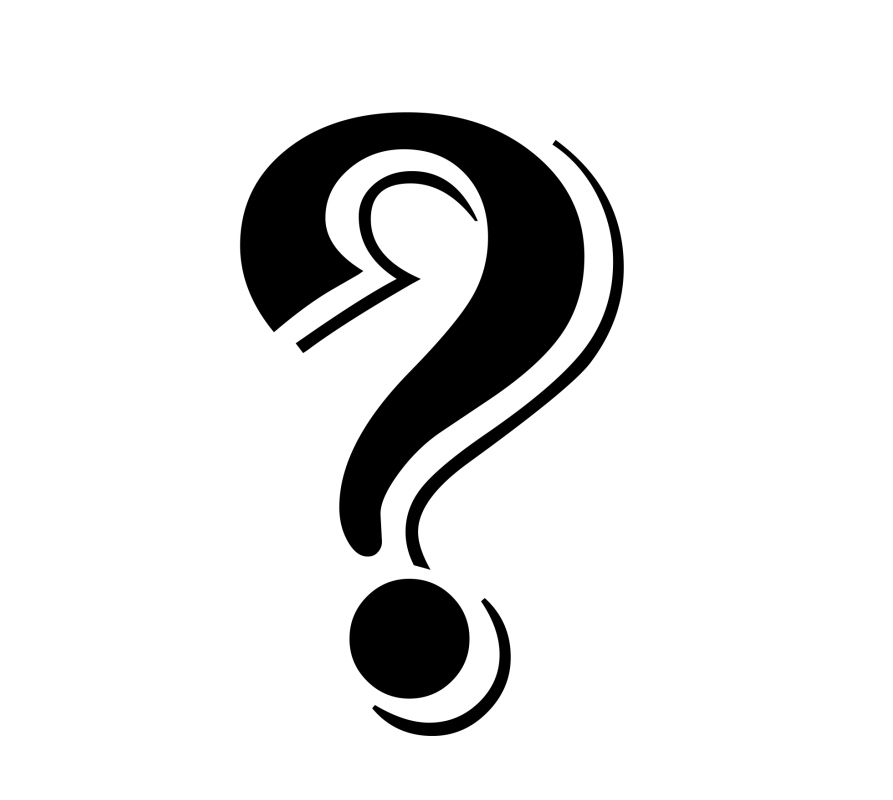
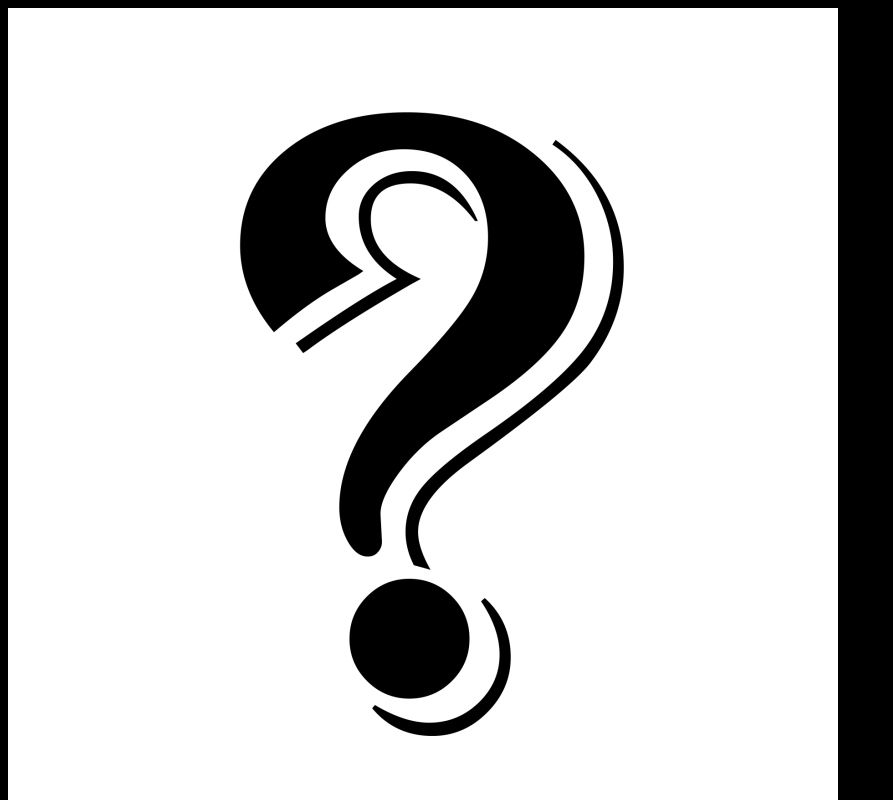
Before and after one commit to OSUT-IT-1/phases, a plain HTML site: page index.html in a window 1280 px wide. Shown: the top 800 px of the page, without its empty margins (0-893 px from the left). Drawn offline with Linux system fonts and the light colour scheme.

Commit message:
Update index.html

```diff
--- a/index.html
+++ b/index.html
@@ -7,7 +7,7 @@ center {display: block; margin-left: auto; margin-right: auto; width: 50%;
 </style>
 </head>
 <title>Phase 1</title>
-<body>
+<body  bgcolor="#000000">
 <img src="qm.jpg" alt="qm" class="center">
 <h1>Shalom</h1>
 <p>Bine ai venit, rău ai nimerit!</p>
```
